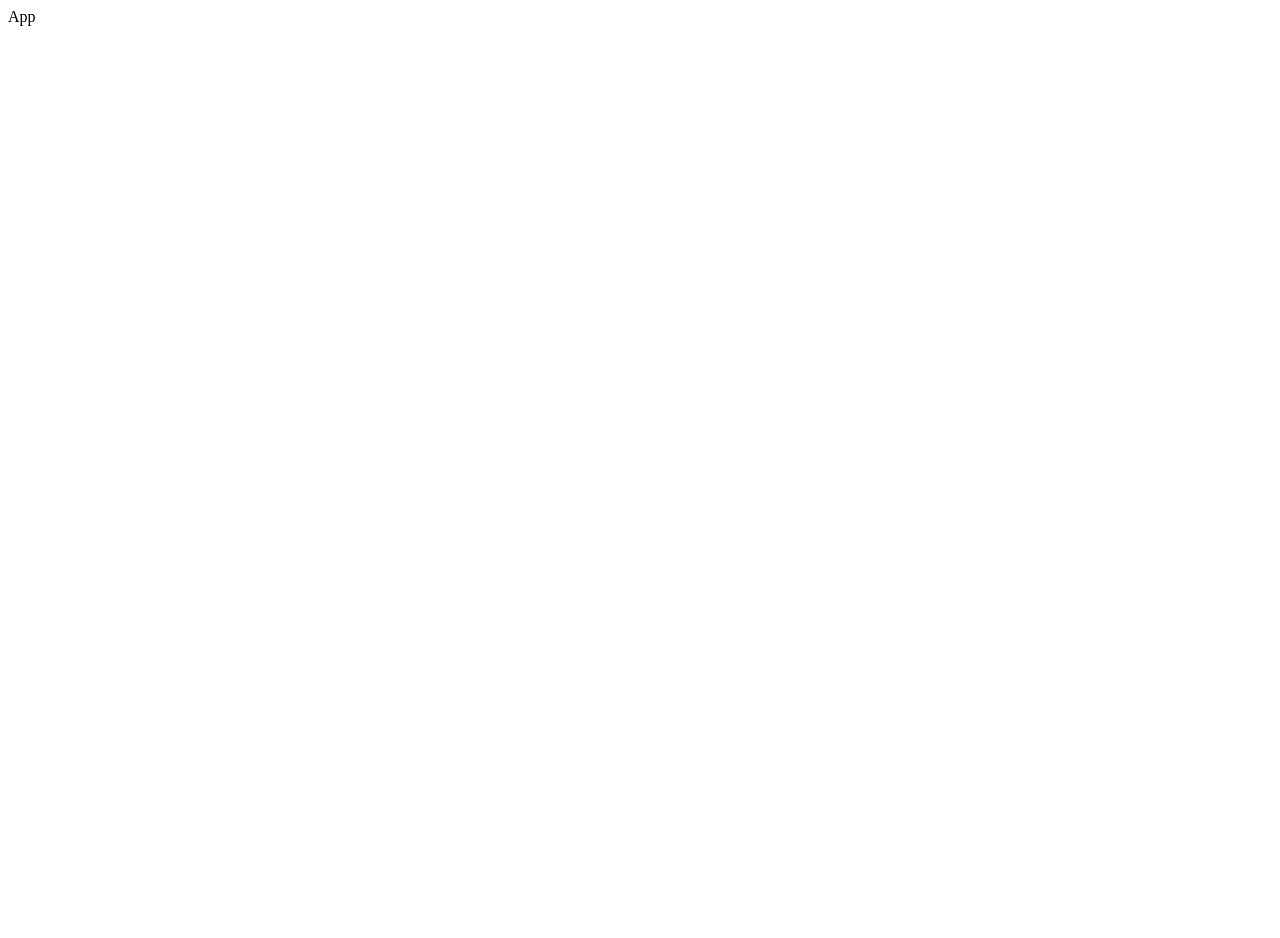
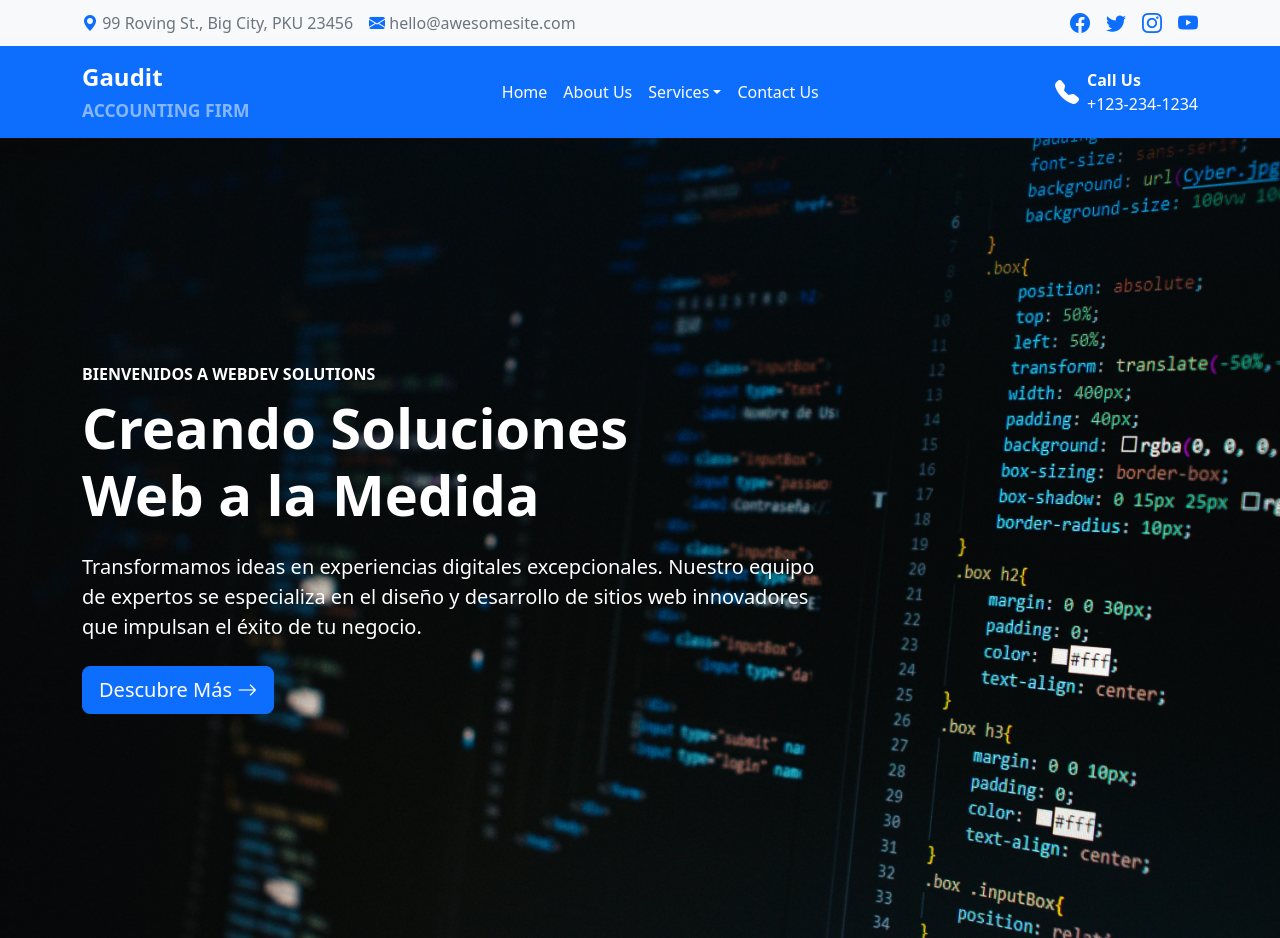
Before and after one commit to axxving/app-jsdevs-axv, a React (Vite) app: page / in a window 1280 px wide. Before the commit the page ends 800 px from the top, so only its background shows below. Built offline with nearby package versions, Linux system fonts and the light colour scheme.

Commit message:
feat: header and hero

```diff
--- a/package.json
+++ b/package.json
@@ -10,8 +10,11 @@
     "preview": "vite preview"
   },
   "dependencies": {
+    "bootstrap": "^5.3.3",
+    "bootstrap-icons": "^1.11.3",
     "react": "^18.3.1",
-    "react-dom": "^18.3.1"
+    "react-dom": "^18.3.1",
+    "react-router-dom": "^7.1.1"
   },
   "devDependencies": {
     "@eslint/js": "^9.15.0",
--- a/src/App.jsx
+++ b/src/App.jsx
@@ -1,5 +1,10 @@
 import React from 'react';
+import { AppRouter } from './components/routes/AppRouter';
 
 export const App = () => {
-    return <div>App</div>;
+    return (
+        <>
+            <AppRouter />
+        </>
+    );
 };
--- /dev/null
+++ b/src/components/app/AppHome.jsx
@@ -0,0 +1,5 @@
+import React from 'react';
+
+export const AppHome = () => {
+    return <div>AppHome</div>;
+};
--- /dev/null
+++ b/src/components/page/Page.jsx
@@ -0,0 +1,22 @@
+import React from 'react';
+import { Hero } from './hero/Hero';
+import { Header } from './header/Header';
+import { HeaderContact } from './header/HeaderContact';
+
+export const Page = () => {
+    const stykeContainerHeader = {
+        padding: '0',
+        margun: '0',
+        position: 'sticky',
+        top: '0',
+    };
+    return (
+        <>
+            <div style={stykeContainerHeader}>
+                <HeaderContact />
+                <Header />
+            </div>
+            <Hero />
+        </>
+    );
+};
--- /dev/null
+++ b/src/components/page/header/Header.jsx
@@ -0,0 +1,96 @@
+import React from 'react';
+import 'bootstrap/dist/css/bootstrap.min.css';
+import 'bootstrap/dist/js/bootstrap.bundle.min.js';
+
+export const Header = () => {
+    return (
+        <header>
+            <nav className="navbar navbar-expand-md bg-primary" id="header">
+                <div className="container">
+                    {/* Logo */}
+                    <a className="navbar-brand text-white fw-bold" href="#">
+                        <span style={{ fontSize: '1.5rem' }}>Gaudit</span>
+                        <br />
+                        <small className="text-white-50">ACCOUNTING FIRM</small>
+                    </a>
+
+                    {/* Botón del menú hamburguesa */}
+                    <button
+                        className="navbar-toggler"
+                        type="button"
+                        data-bs-toggle="collapse"
+                        data-bs-target="#navbarNav"
+                        aria-controls="navbarNav"
+                        aria-expanded="false"
+                        aria-label="Toggle navigation"
+                    >
+                        <span className="navbar-toggler-icon"></span>
+                    </button>
+
+                    {/* Menú de navegación */}
+                    <div className="collapse navbar-collapse" id="navbarNav">
+                        <ul className="navbar-nav mx-auto text-center">
+                            <li className="nav-item">
+                                <a className="nav-link text-white" href="#home">
+                                    Home
+                                </a>
+                            </li>
+                            <li className="nav-item">
+                                <a
+                                    className="nav-link text-white"
+                                    href="#about"
+                                >
+                                    About Us
+                                </a>
+                            </li>
+                            <li className="nav-item dropdown">
+                                <a
+                                    className="nav-link dropdown-toggle text-white"
+                                    href="#services"
+                                    id="navbarDropdown"
+                                    role="button"
+                                    data-bs-toggle="dropdown"
+                                    aria-expanded="false"
+                                >
+                                    Services
+                                </a>
+                                <ul
+                                    className="dropdown-menu text-dark"
+                                    aria-labelledby="navbarDropdown"
+                                >
+                                    <li>
+                                        <a className="dropdown-item" href="#">
+                                            Web Development
+                                        </a>
+                                    </li>
+                                    <li>
+                                        <a className="dropdown-item" href="#">
+                                            SEO Optimization
+                                        </a>
+                                    </li>
+                                </ul>
+                            </li>
+                            <li className="nav-item">
+                                <a
+                                    className="nav-link text-white"
+                                    href="#contact"
+                                >
+                                    Contact Us
+                                </a>
+                            </li>
+                        </ul>
+
+                        {/* Información de contacto */}
+                        <div className="d-none d-md-flex align-items-center text-white">
+                            <i className="bi bi-telephone-fill fs-4 me-2"></i>
+                            <div>
+                                <span className="d-block fw-bold">Call Us</span>
+                                <span>+123-234-1234</span>
+                            </div>
+                        </div>
+                    </div>
+                </div>
+            </nav>
+        </header>
+    );
+};
--- /dev/null
+++ b/src/components/page/header/HeaderContact.jsx
@@ -0,0 +1,42 @@
+import React from 'react';
+
+export const HeaderContact = () => {
+    return (
+        <>
+            {/* Barra superior */}
+            <div className="bg-light py-2" id="header-contact">
+                <div className="container-fluid">
+                    <div className="container d-flex flex-column flex-sm-row justify-content-between align-items-center">
+                        {/* Información de contacto */}
+                        <div className="text-center text-sm-start mb-2 mb-sm-0 text-secondary">
+                            <span className="d-block d-sm-inline me-3">
+                                <i className="bi bi-geo-alt-fill text-primary"></i>{' '}
+                                99 Roving St., Big City, PKU 23456
+                            </span>
+                            <span className="d-block d-sm-inline">
+                                <i className="bi bi-envelope-fill text-primary"></i>{' '}
+                                hello@awesomesite.com
+                            </span>
+                        </div>
+
+                        {/* Iconos de redes sociales */}
+                        <div className="d-flex gap-3 justify-content-center justify-content-sm-end">
+                            <a href="#" className="text-primary">
+                                <i className="bi bi-facebook fs-5"></i>
+                            </a>
+                            <a href="#" className="text-primary">
+                                <i className="bi bi-twitter fs-5"></i>
+                            </a>
+                            <a href="#" className="text-primary">
+                                <i className="bi bi-instagram fs-5"></i>
+                            </a>
+                            <a href="#" className="text-primary">
+                                <i className="bi bi-youtube fs-5"></i>
+                            </a>
+                        </div>
+                    </div>
+                </div>
+            </div>
+        </>
+    );
+};
--- /dev/null
+++ b/src/components/page/hero/Hero.jsx
@@ -0,0 +1,46 @@
+import React from 'react';
+import imgHero from '../../../assets/img/img-hero.jpg'
+
+export const Hero = () => {
+    return (
+        <section
+            className="hero-section text-white d-flex align-items-center"
+            style={{
+                backgroundImage: `url('${imgHero}')`,
+                backgroundSize: 'cover',
+                backgroundPosition: 'center',
+                height: '100vh',
+            }}
+        >
+            <div className="container">
+                <div className="row">
+                    <div className="col-md-8">
+                        {/* Texto de bienvenida */}
+                        <p className="text-uppercase fw-bold mb-2">
+                            Bienvenidos a WebDev Solutions
+                        </p>
+
+                        {/* Título principal */}
+                        <h1 className="display-4 fw-bold mb-4">
+                            Creando Soluciones <br />
+                            Web a la Medida
+                        </h1>
+
+                        {/* Descripción */}
+                        <p className="lead mb-4">
+                            Transformamos ideas en experiencias digitales
+                            excepcionales. Nuestro equipo de expertos se
+                            especializa en el diseño y desarrollo de sitios web
+                            innovadores que impulsan el éxito de tu negocio.
+                        </p>
+
+                        {/* Botón */}
+                        <a href="#discover" className="btn btn-primary btn-lg">
+                            Descubre Más <i className="bi bi-arrow-right"></i>
+                        </a>
+                    </div>
+                </div>
+            </div>
+        </section>
+    );
+};
--- /dev/null
+++ b/src/components/routes/AppRouter.jsx
@@ -0,0 +1,17 @@
+import React from 'react';
+import { BrowserRouter as Router, Routes, Route } from 'react-router-dom';
+import { Page } from '../page/Page';
+import { AppHome } from '../app/AppHome';
+
+export const AppRouter = () => {
+    return (
+        <>
+            <Router>
+                <Routes>
+                    <Route path="/" element={<Page />} />
+                    <Route path="/home" element={<AppHome />} />
+                </Routes>
+            </Router>
+        </>
+    );
+};
--- a/src/index.css
+++ b/src/index.css
@@ -0,0 +1,5 @@
+* {
+    padding: 0;
+    margin: 0;
+    box-sizing: border-box;
+}
--- a/src/main.jsx
+++ b/src/main.jsx
@@ -1,5 +1,8 @@
 import { StrictMode } from 'react';
 import { createRoot } from 'react-dom/client';
+import 'bootstrap/dist/css/bootstrap.min.css';
+import 'bootstrap/dist/js/bootstrap.bundle.min.js';
+import 'bootstrap-icons/font/bootstrap-icons.css';
 import './index.css';
 import { App } from './App.jsx';
 
```
Also changed, not shown: src/assets/img/img-hero.jpg (added), 1 other file (tests, documents, lock files or other folders).
